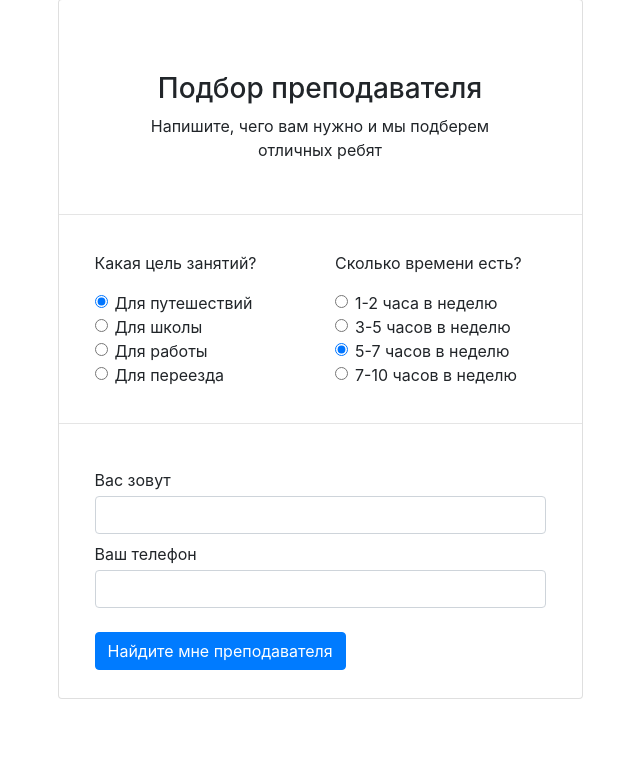
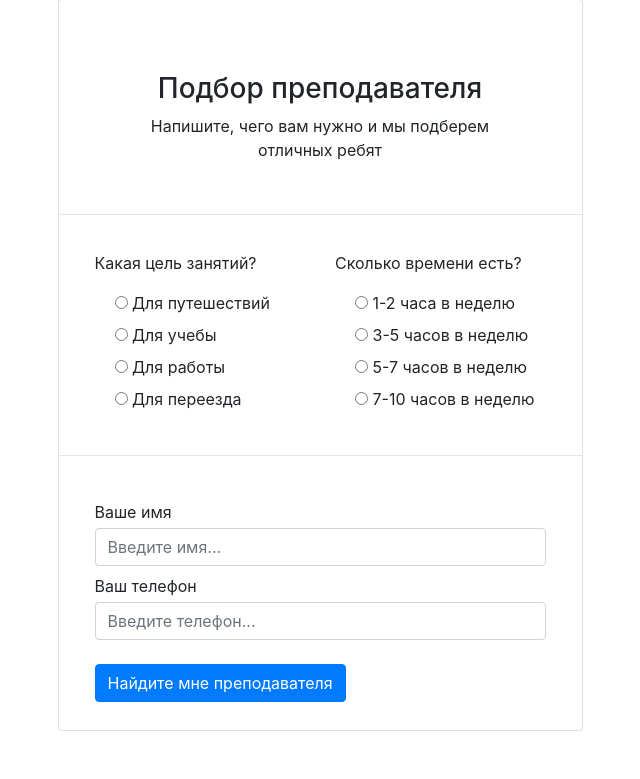
Before and after one commit to SonneR09/flask_projectW3, a Flask app: page /request/ in a window 1280 px wide. Shown: the part 121-900 px from the top of the page, without its empty margins (320-960 px from the left). Before the commit the page ends 820 px from the top, so only its background shows below. Run offline with Flask 2, Linux system fonts and the light colour scheme; some libraries are stand-ins or nearby versions.

Commit message:
Add support module and 404, finish booking and requests

```diff
--- a/app.py
+++ b/app.py
@@ -1,7 +1,8 @@
 import json
-from flask import Flask, render_template, request, redirect
+from support import support_scripts, clients
+from flask import Flask, render_template, redirect, request
 from flask_wtf import FlaskForm
-from wtforms import StringField, HiddenField
+from wtforms import StringField, HiddenField, RadioField
 from wtforms import validators
 
 
@@ -11,6 +12,15 @@ class BookingForm(FlaskForm):
     clientWeekday = HiddenField('clientWeekday')
     clientTime = HiddenField('clientTime')
     clientTeacher = HiddenField('clientTeacher')
+
+
+class RequestForm(FlaskForm):
+    goals = RadioField('Какая цель занятий?', choices=[("travel", "Для путешествий"), ("study", "Для учебы"),
+                                                       ("work", "Для работы"), ("relocate", "Для переезда")])
+    times = RadioField('Какая цель занятий?', choices=[("1", "1-2 часа в неделю"), ("3", "3-5 часов в неделю"),
+                                                       ("2", "5-7 часов в неделю"), ("4", "7-10 часов в неделю")])
+    name = StringField('Ваше имя', [validators.InputRequired()])
+    phone = StringField('Ваш телефон', [validators.InputRequired()])
 
 
 app = Flask(__name__)
@@ -40,17 +50,31 @@ def profile(id):
 
 @app.route('/request/')
 def request():
-    return render_template('request.html')
+    form = RequestForm()
+
+    return render_template('request.html', form=form)
 
 
-@app.route('/request_done/')
+@app.route('/request_done/',  methods=["GET", "POST"])
 def request_done():
-    return render_template('request_done.html')
+    form = RequestForm()
+    goal = form.goals.data
+    time = form.times.data
+    name = form.name.data
+    phone = form.name.data
+    if form.is_submitted():
+        info = {'Имя': name, 'Телефон': phone, 'Цель': goal, 'Время': time}
+        clients.add_client_req(info)
+        return render_template('request_done.html', goal=goal, time=time, name=name, phone=phone, goals=goals_data)
+    return redirect('/request/')
 
 
 @app.route('/booking/<int:id>/<week>/<time>/')
 def booking(id, week, time):
     booking_form = BookingForm()
+    path = f'/booking/{str(id)}/{week}/{time}/'
+
+    support_scripts.booking_link_checker(path=path, teachers=teachers_data)  # Проверяет корректность URL
     return render_template('booking.html', form=booking_form, id=id, week=week, time=time,
                            teachers=teachers_data, goals=goals_data)
 
@@ -64,20 +88,21 @@ def booking_done():
     time = booking_form.clientTime.data
     teach_id = int(booking_form.clientTeacher.data)
 
-    if booking_form.validate_on_submit():
+    if booking_form.is_submitted():
         info = {'Имя': name, 'Телефон': phone, 'День недели': weekDay, 'Время': time,
                 'Учитель': teachers_data[teach_id]['name']}
 
-        with open('database\\clientBase.json', 'r') as f:
-            list_of_clients = json.loads(f.read())
-        list_of_clients.append(info)
-        with open('database\\clientBase.json', 'w') as f:
-            f.write(json.dumps(list_of_clients))
-
+        clients.add_client(info=info)
+        clients.change_status(teach_id, weekDay, time)
         return render_template('booking_done.html', name=name, phone=phone, weekDay=weekDay, time=time,
                                teachers=teachers_data, id=teach_id)
     return redirect(f'/booking/{str(teach_id)}/{weekDay}/{time}')
 
 
+@app.errorhandler(404)
+def page_not_found(error):
+    return render_template('404.html', title='404', error=error), 404
+
+
 if __name__ == '__main__':
     app.run(debug=True)
--- /dev/null
+++ b/database/clientsRequests.json
@@ -0,0 +1 @@
+[{"\u0418\u043c\u044f": "SonneR", "\u0422\u0435\u043b\u0435\u0444\u043e\u043d": "SonneR", "\u0426\u0435\u043b\u044c": "study", "\u0412\u0440\u0435\u043c\u044f": "1"}]
--- a/templates/base.html
+++ b/templates/base.html
@@ -10,7 +10,7 @@
 <body>
   <header class="container mt-3">
     <nav class="navbar navbar-expand-lg navbar-light bg-light">
-      <a class="navbar-brand" href="#">TINYSTEPS</a>
+      <a class="navbar-brand" href="/">TINYSTEPS</a>
       <button class="navbar-toggler" type="button" data-toggle="collapse" data-target="#navbarNav" aria-controls="navbarNav" aria-expanded="false" aria-label="Toggle navigation">
         <span class="navbar-toggler-icon"></span>
       </button>
@@ -20,7 +20,7 @@
             <a class="nav-link" href="#">Все репетиторы</a>
           </li>
           <li class="nav-item">
-            <a class="nav-link" href="#">Заявка на подбор</a>
+            <a class="nav-link" href="/request/">Заявка на подбор</a>
           </li>
         </ul>
       </div>
--- a/templates/booking_done.html
+++ b/templates/booking_done.html
@@ -7,7 +7,7 @@
       <div class="col-10 col-md-6 offset-1 offset-md-3">
         <div class="card mb-3">
           <div class="card-body text-center pt-5">
-            <img src="{{ teachers[id].picture }}" class="mb-3" width="65" alt="">
+            <img src="../static/check.png" class="mb-3" width="65" alt="">
             <h2 class="h3 card-title mt-4 mb-2">Отправлено!</h2>
             <p>Скоро мы вам перезвоним</p>
           </div>
--- a/templates/index.html
+++ b/templates/index.html
@@ -64,7 +64,7 @@
     <h2 class="text-center mt-5 mb-3">Не нашли своего репетитора?</h2>
     <p class="text-center mb-4">Расскажите, кто вам нужен и мы подберем его сами</p>
     <div class="text-center pb-5">
-        <a href="" class="btn btn-primary">Заказать подбор</a>
+        <a href="/request/" class="btn btn-primary">Заказать подбор</a>
     </div>
   </main>
 {% endblock %}
--- a/templates/profile.html
+++ b/templates/profile.html
@@ -11,8 +11,8 @@
             <section class="teacher=info">
 
               <h1 class="h2">{{ teachers[id].name }}</h1>
-              <p><span class="badge badge-secondary mr-2">{{ goals[teachers[id].goals[1]] }}</span>
-                Рейтинг: {{ teachers[id].rating }} Ставка: {{ teachers[id].price }} / час</p>
+              <p>{%for goal in teachers[id].goals %}<span class="badge badge-primary mr-2">{{ goals[goal] }}</span>{%endfor%}</p>
+              <p>Рейтинг: {{ teachers[id].rating }} Ставка: {{ teachers[id].price }} / час</p>
               <p>{{ teachers[id].about }}</p>
 
             </section>
--- a/templates/request.html
+++ b/templates/request.html
@@ -3,7 +3,7 @@
 {% block wrapper %}
   <main class="container mt-5">
     <div class="col-12 col-sm-10 col-lg-6 offset-lg-3 offset-sm-1">
-      <form action="request_done.html" class="card mb-5">
+      <form action="/request_done/" class="card mb-5" method="POST">
         <div class="card-body text-center pt-5">
           <h1 class="h3 card-title mt-4 mb-2">Подбор преподавателя</h1>
           <p class="px-5">Напишите, чего вам нужно и&nbsp;мы&nbsp;подберем отличных&nbsp;ребят</p>
@@ -13,66 +13,32 @@
           <div class="row">
             <div class="col">
               <p>Какая цель занятий?</p>
+              {% for goal in form.goals %}
               <div class="form-check ">
-                <input type="radio" class="form-check-input" name="goal" value="travel" id="goal1" checked>
-                <label class="form-check-label" for="goal1">
-                  Для путешествий
-                </label>
+                {{ goal }}
+                {{ goal.label }}
               </div>
-              <div class="form-check ">
-                <input type="radio" class="form-check-input" name="goal" value="learn" id="goal2">
-                <label class="form-check-label" for="goal2">
-                  Для школы
-                </label>
-              </div>
-              <div class="form-check ">
-                <input type="radio" class="form-check-input" name="goal" value="work" id="goal3">
-                <label class="form-check-label" for="goal2">
-                  Для работы
-                </label>
-              </div>
-              <div class="form-check ">
-                <input type="radio" class="form-check-input" name="goal" value="move" id="goal4">
-                <label class="form-check-label" for="goal2">
-                  Для переезда
-                </label>
-              </div>
+              {% endfor %}
             </div>
             <div class="col">
               <p>Сколько времени есть?</p>
-              <div class="form-check">
-                <input type="radio" class="form-check-input" name="time" value="1-2" id="time1">
-                <label class="form-check-label" for="time1">
-                  1-2 часа в&nbsp;неделю
-                </label>
+              {% for time in form.times %}
+              <div class="form-check ">
+                {{ time }}
+                {{ time.label }}
               </div>
-              <div class="form-check">
-                <input type="radio" class="form-check-input" name="time" value="3-5" id="time2">
-                <label class="form-check-label" for="time2">
-                  3-5 часов в&nbsp;неделю
-                </label>
-              </div>
-              <div class="form-check">
-                <input type="radio" class="form-check-input" name="time" value="5-7" id="time3" checked>
-                <label class="form-check-label" for="time3">
-                  5-7 часов в&nbsp;неделю
-                </label>
-              </div>
-              <div class="form-check">
-                <input type="radio" class="form-check-input" name="time" value="7-10" id="time4">
-                <label class="form-check-label" for="time4">
-                  7-10 часов в&nbsp;неделю
-                </label>
-              </div>
+              {% endfor %}
+
             </div>
           </div>
         </div>
         <hr>
         <div class="card-body mx-3">
-          <label class="mb-1 mt-2">Вас зовут</label>
-          <input class="form-control" type="text" placeholder="">
-          <label class="mb-1 mt-2">Ваш телефон</label>
-          <input class="form-control" type="text" placeholder="">
+          {{ form.name.label(class="mb-1 mt-2") }}
+          {{ form.name(class="form-control", placeholder='Введите имя...') }}
+
+          {{ form.phone.label(class="mb-1 mt-2") }}
+          {{ form.phone(class="form-control", placeholder='Введите телефон...') }}
           <input type="submit" class="btn btn-primary mt-4 mb-2" value="Найдите мне преподавателя">
         </div>
       </form>
```
Also changed, not shown: database/clientBase.json (+1 -1 lines), support/clients.py (added, +29 -0 lines), support/support_scripts.py (added, +22 -0 lines), templates/404.html (added, +11 -0 lines), templates/booking.html (+5 -4 lines), templates/request_done.html (+6 -4 lines).
